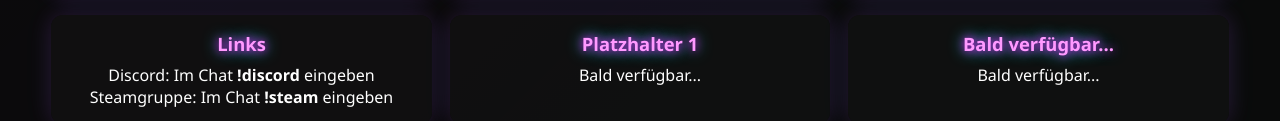
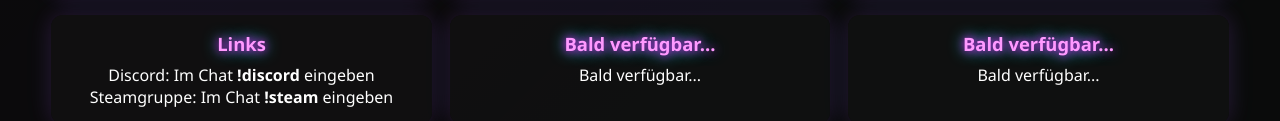
Before and after one commit to Yunicornx3/retarded-unicorns-modt, a plain HTML site: page index.html in a window 1280 px wide. Shown: the part 610-731 px from the top of the page. Drawn offline with Linux system fonts and the light colour scheme.

Commit message:
index.html

```diff
--- a/index.html
+++ b/index.html
@@ -85,7 +85,7 @@
         </ul>
       </div>
       <div class="box">
-        <h2>Platzhalter 1</h2>
+        <h2>Bald verfügbar...</h2>
         <p>Bald verfügbar...</p>
       </div>
       <div class="box">
```
